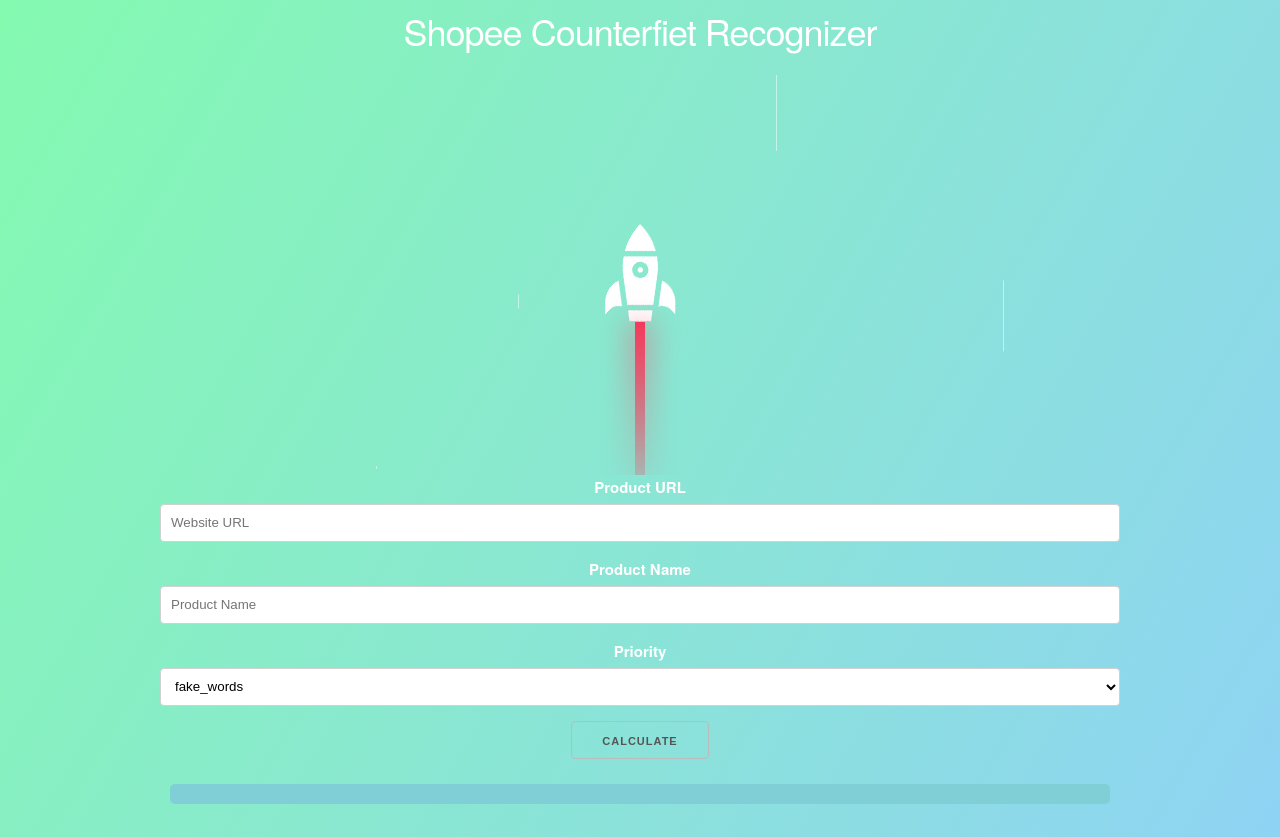
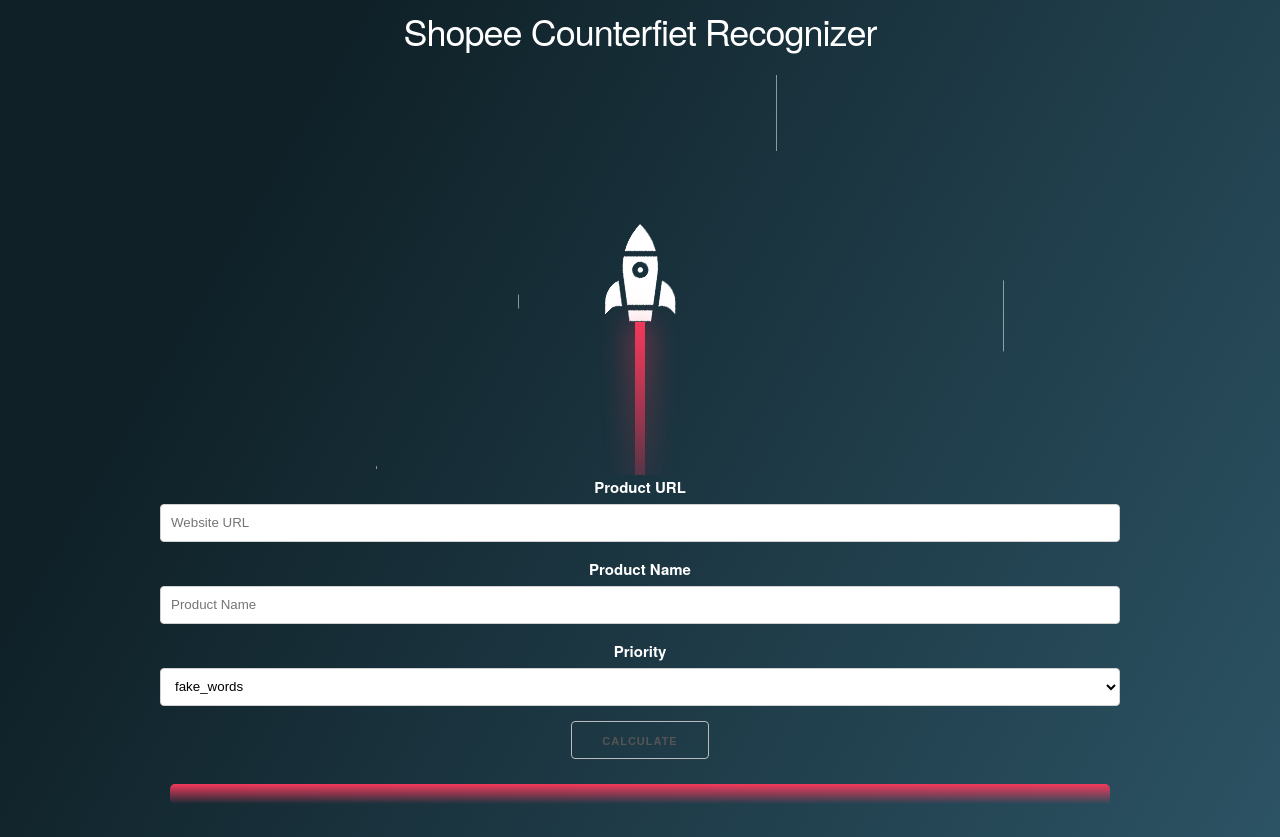
Before and after one commit to TerrifyGary/Shopee_R-F_Identification, a Flask app: page / in a window 1280 px wide. Run offline with Flask 2, Linux system fonts and the light colour scheme.

Commit message:
make some changes

```diff
--- a/app.py
+++ b/app.py
@@ -40,7 +40,7 @@
             sum = int(sp.couting_fake(seller_comment))
             return render_template('app.html', sum=sum)
 
-        elif operation == 'shipping_time':
+        elif operation == 'response_rate':
 
             sum = float(product_url) - float(product_name)
             return render_template('app.html', sum=sum)
--- a/templates/app.html
+++ b/templates/app.html
@@ -1,101 +1,3 @@
-<!-- <!DOCTYPE html>
-<html lang="en">
-
-<head>
-  <meta charset="UTF-8" />
-  <meta name="viewport" content="width=device-width, initial-scale=1.0" />
-  <meta http-equiv="X-UA-Compatible" content="ie=edge" />
-
-  <title>Calculator</title>
-  <link rel="stylesheet" href="https://cdnjs.cloudflare.com/ajax/libs/skeleton/2.0.4/skeleton.min.css" />
-  <meta name="viewport" content="width=device-width, initial-scale=1">
-  <style>
-    .container {
-      position: relative;
-      text-align: center;
-      color: white;
-    }
-
-    .bottom-left {
-      position: absolute;
-      bottom: 8px;
-      left: 16px;
-    }
-
-    .top-left {
-      position: absolute;
-      top: 8px;
-      left: 16px;
-    }
-
-    .top-right {
-      position: absolute;
-      top: 8px;
-      right: 16px;
-    }
-
-    .bottom-right {
-      position: absolute;
-      bottom: 8px;
-      right: 16px;
-    }
-
-    .centered {
-      position: absolute;
-      top: 50%;
-      left: 50%;
-      transform: translate(-50%, -50%);
-      color: #80ced6;
-      font-size: 70px;
-    }
-
-    .alert {
-      background: #80ced6;
-      padding: 1rem;
-      border-radius: 5px;
-      color: #fefbd8;
-      margin: 1rem;
-    }
-  </style>
-</head>
-
-<body style="background-color: #616161;">
-
-  <div class="container">
-    <img src="/static/background.jpg" style="width:100%;">
-    <div class="centered">Shopee Counterfiet Recognizer</div>
-  </div>
-
-
-  <div class="container">
-    <form action="/send" method="POST">
-      <label for="Product_URL">Website URL</label>
-      <input type="text" placeholder="Website URL" class="u-full-width" name="Product_URL" />
-
-      <label for="Product_Name">Product Name</label>
-      <input type="text" placeholder="Product Name" class="u-full-width" name="Product_Name" />
-
-      <label for="Operation">Priority</label>
-      <select class="u-full-width" name="operation">
-        <option value="fake_words">fake_words</option>
-        <option value="shipping_time">shipping_time</option>
-        <option value="rating_stars">rating_stars</option>
-        <option value="delta_price">delta_price</option>
-      </select>
-
-      <input type="submit" value="Calculate" id="calc_btn" />
-      <br />
-      <div class="alert">
-        The Result is {{ sum }}
-      </div>
-
-      <div class="alert">
-        The Fake Score is {{ sum }}
-      </div>
-    </form>
-  </div>
-</body>
-============================ -->
 </html>
 <!DOCTYPE html>
 <html lang="en">
@@ -142,10 +44,10 @@
     }
 
     .alert {
-      background: #80ced6;
+      background: linear-gradient(#f5395b ,transparent);
       padding: 1rem;
       border-radius: 5px;
-      color: #fefbd8;
+      color: white;
       margin: 1rem;
     }
     .scene .rocket{
@@ -217,8 +119,8 @@
         }
     </style>
   </head>
-  <body style="background-image: linear-gradient(120deg, #84fab0 0%, #8fd3f4 100%);">
-
+  <!-- <body style="background-image: linear-gradient(120deg, #84fab0 0%, #8fd3f4 100%);"> -->
+  <body style="background-image: linear-gradient(120deg, #0F2027 20%, #2c5364 100%);">
     <div class="container">
       <h3>Shopee Counterfiet Recognizer</h3>
       <!-- <img src="/static/Fake.jpg" style="max-width:50%;height:auto;"> -->
@@ -255,7 +157,7 @@
         <label for="Operation">Priority</label>
         <select class="u-full-width" name="operation">
           <option value="fake_words">fake_words</option>
-          <option value="shipping_time">shipping_time</option>
+          <option value="response_rate">response_rate</option>
           <option value="rating_stars">rating_stars</option>
           <option value="delta_price">delta_price</option>
         </select>
```
